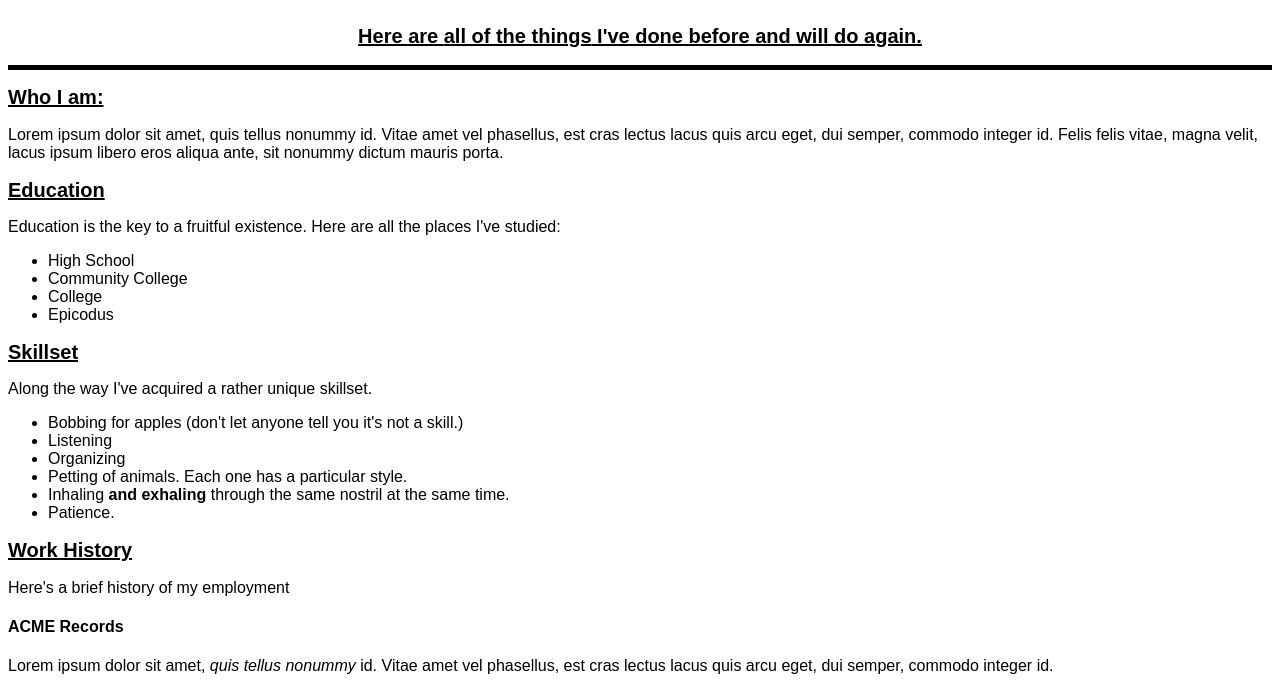
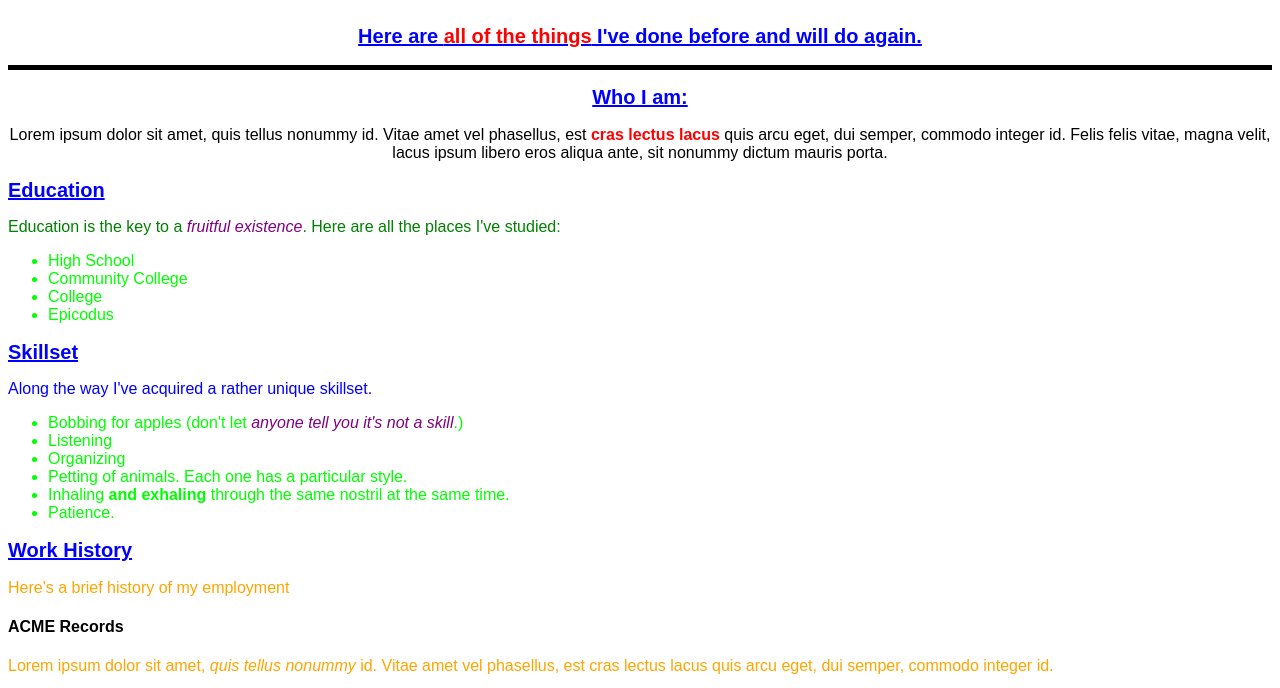
Before and after one commit to matthewrobison808/resume, a plain HTML site: page index.html in a window 1280 px wide. Shown: the part 79-767 px from the top of the page. Drawn offline with Linux system fonts and the light colour scheme.

Commit message:
add style to page

```diff
--- a/css/styles.css
+++ b/css/styles.css
@@ -6,6 +6,11 @@ h1 {
 h2 {
   font-size: 20px;
   text-decoration: underline;
+  color: blue;
+}
+
+h4 {
+  color: black;
 }
 
 body {
@@ -19,5 +24,33 @@ body {
 }
 
 .intro {
-  text-align: left;
+  text-align: center;
 }
+
+.education {
+  color: green;
+}
+
+.skills {
+  color: blue;
+
+}
+
+.work {
+color: orange;
+}
+
+ul {
+  color: lime;
+
+}
+
+.important {
+  color: red;
+  font-weight: bold;
+}
+
+.reference {
+  color: purple;
+  font-style: italic;
+}
```
